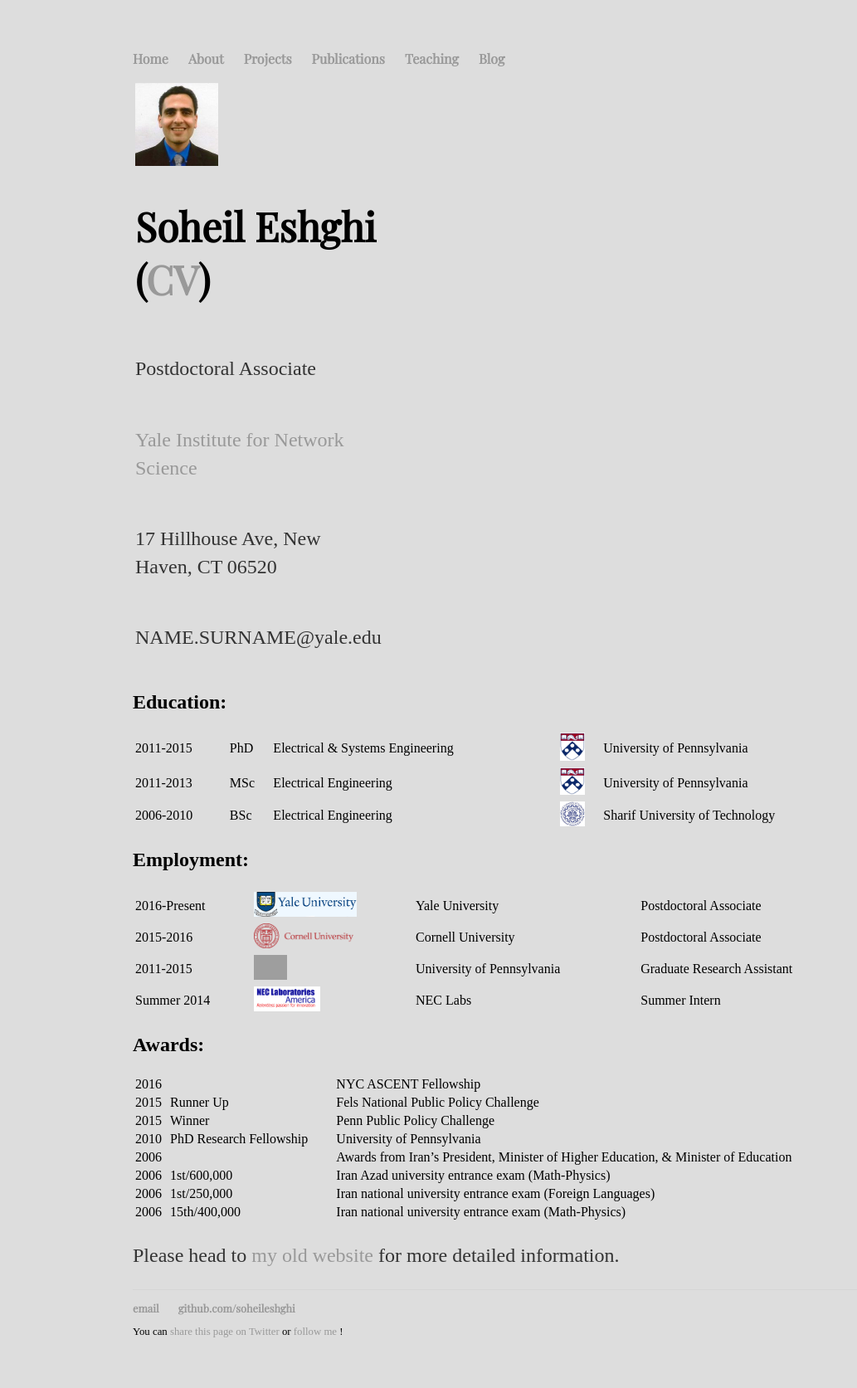
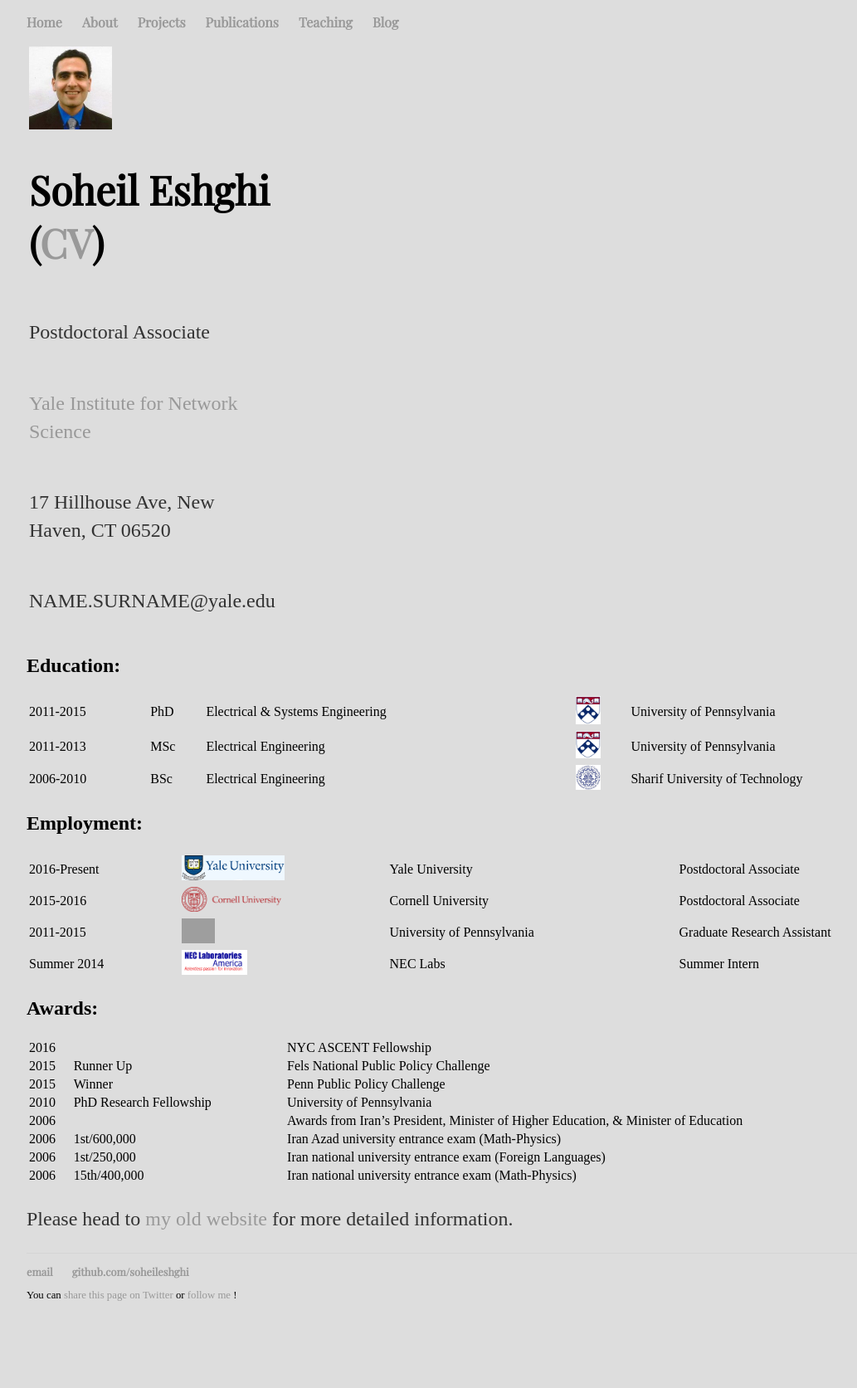
Before and after one commit to SoheilEshghi/SoheilEshghi.github.io, a Jekyll site: the page built from index.html, in a window 1280 px wide. Shown: the whole page at 83% size, without its empty margins (32-1065 px from the left). Built offline with Jekyll 4.4.1, drawn with Linux system fonts in a browser that asks for light colours; after the commit the page ends 1579 px from its top, so only the background shows below that; grey boxes are pictures that could not be loaded.

Commit message:
main css change

```diff
--- a/css/main.css
+++ b/css/main.css
@@ -1,6 +1,6 @@
 body {
-    margin: 60px auto;
-    width: 70%;
+    margin: 10px auto;
+    width: 90%;
 }
 nav ul, footer ul {
     font-family:'Playfair Display', 'Arial', serif;
```
